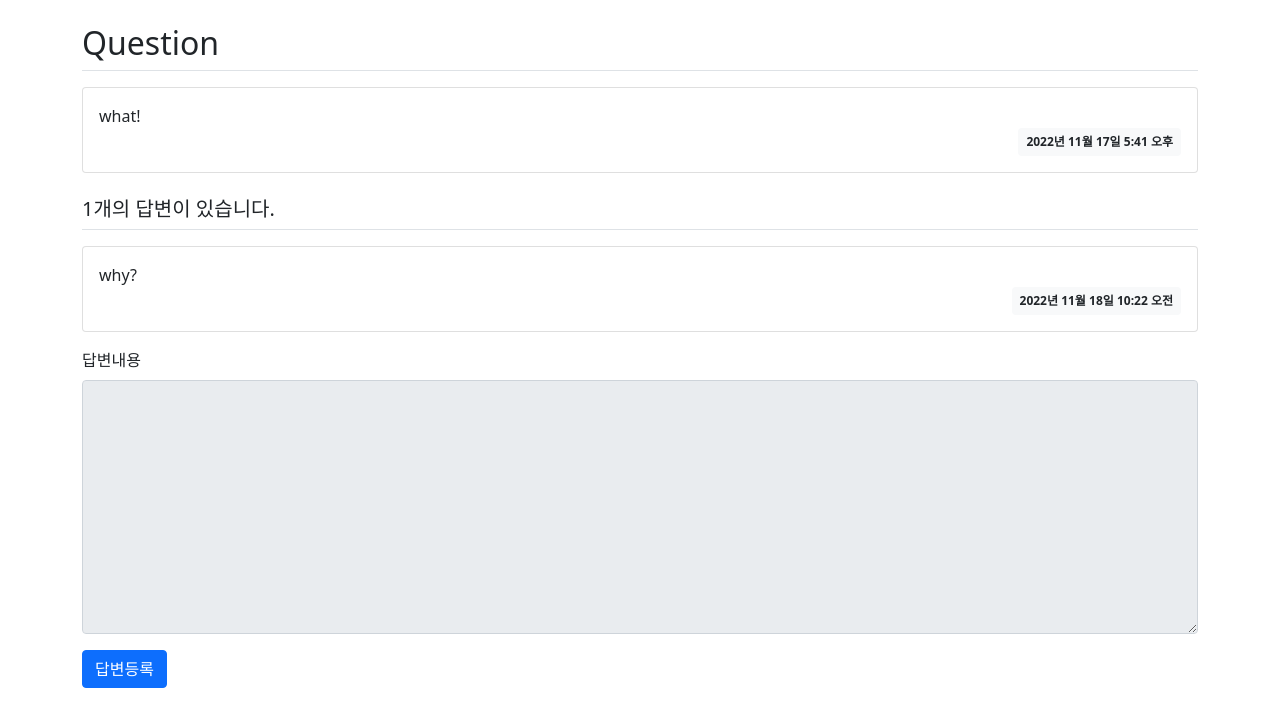
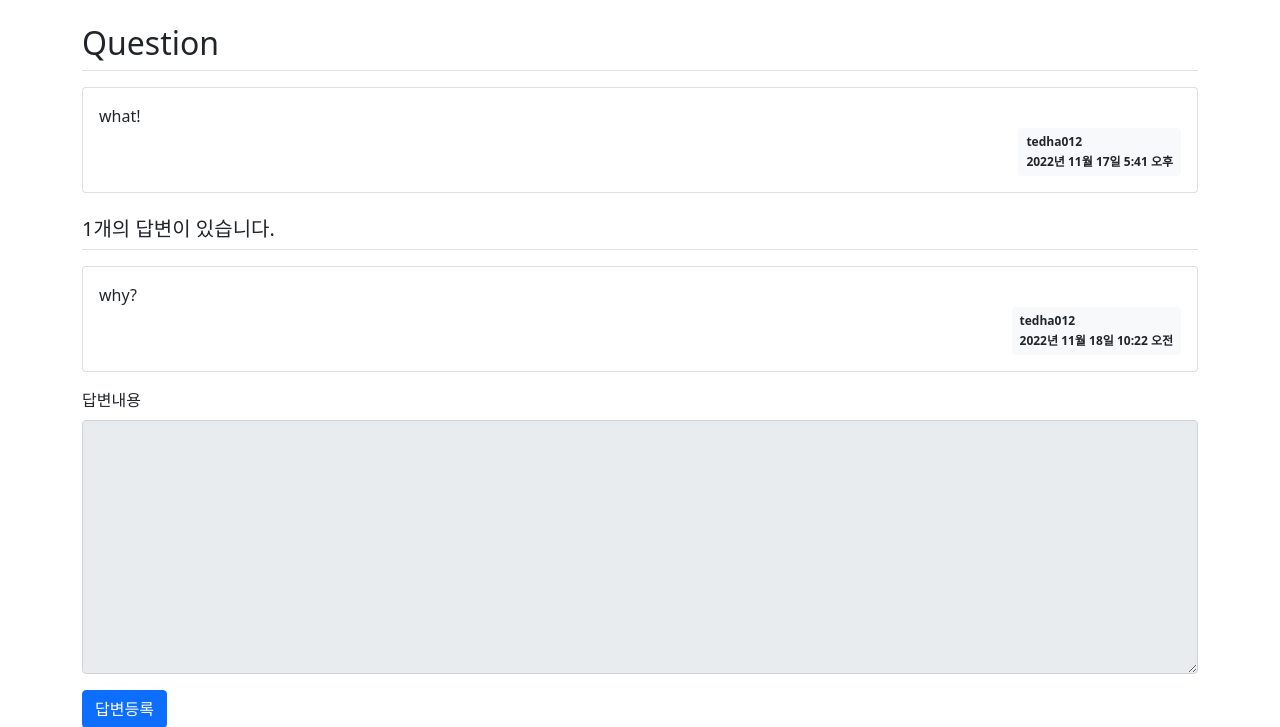
Before and after one commit to tedha012/djangoClass, a Django app: page /pybo/1/ in a window 1280 px wide. Shown: the part 57-784 px from the top of the page. Before the commit the page ends 745 px from the top, so only its background shows below. Run offline with Django 4.2, Linux system fonts and the light colour scheme; data comes from the database, SQL or seed files in the repository; both versions use the stored data as it was after the commit; some libraries are stand-ins or nearby versions.

Commit message:
3-08 add author at form

```diff
--- a/templates/pybo/question_detail.html
+++ b/templates/pybo/question_detail.html
@@ -6,9 +6,10 @@
     <div class="card-body">
       <div class="card-text" style="white-space: pre-line;">{{ question.content }}</div>
       <div class="d-flex justify-content-end">
-        <div class="badge bg-light text-dark p-2">
-          {{ question.create_date }}
-        </div>
+        <div class="badge bg-light text-dark p-2 text-start">
+          <div class="mb-2">{{ question.author.username }}</div>
+          <div>{{ question.create_date }}</div>
+      </div>
       </div>
     </div>
   </div>
@@ -18,10 +19,11 @@
     <div class="card-body">
       <div class="card-text" style="white-space: pre-line;">{{ answer.content }}</div>
       <div class="d-flex justify-content-end">
-        <div class="badge bg-light text-dark p-2">
-          {{ answer.create_date }}
+        <div class="badge bg-light text-dark p-2 text-start">
+            <div class="mb-2">{{ answer.author.username }}</div>
+            <div>{{ answer.create_date }}</div>
         </div>
-      </div>
+    </div>
     </div>
   </div>
   {% endfor %}
```
Also changed, not shown: templates/pybo/question_list.html (+11 -10 lines), db.sqlite3.
